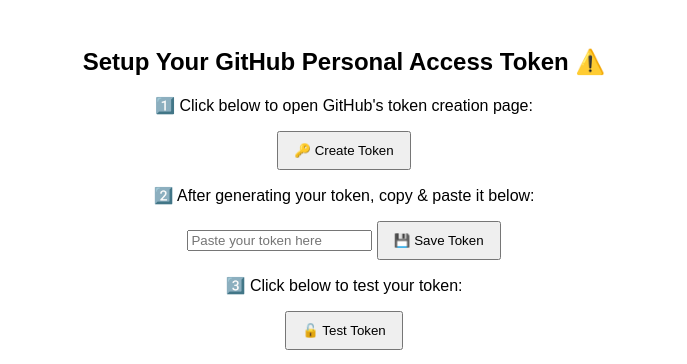
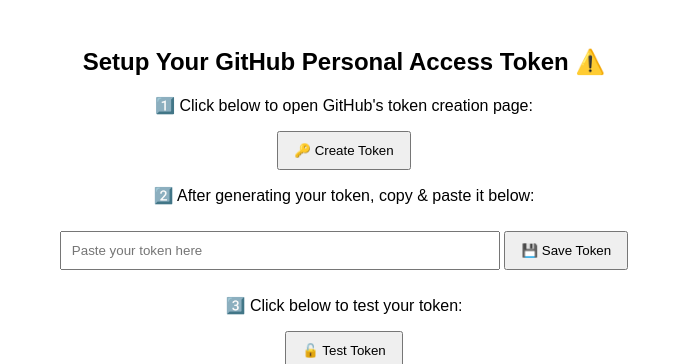
Before and after one commit to AzimsTech/OpenWrt-Builder, a plain HTML site: page index.html in a window 1280 px wide. Shown: the top 364 px of the page, without its empty margins (296-983 px from the left). Drawn offline with Linux system fonts and the light colour scheme; no server answers.

Commit message:
Add styling for token input field to improve layout and usability

```diff
--- a/styles.css
+++ b/styles.css
@@ -1,4 +1,5 @@
 body { font-family: Arial, sans-serif; text-align: center; padding: 20px; }
+#tokenInput { width: 34%; min-width: 380px; padding: 10px; margin: 10px 0; }
 #modelInput { width: 32%; min-width: 380px; padding: 10px; margin: 10px 0; }
 #versionInput { width: 5%; min-width: 150px; padding: 10px; margin: 10px 0; }
 button { padding: 10px 15px; cursor: pointer; }
```
